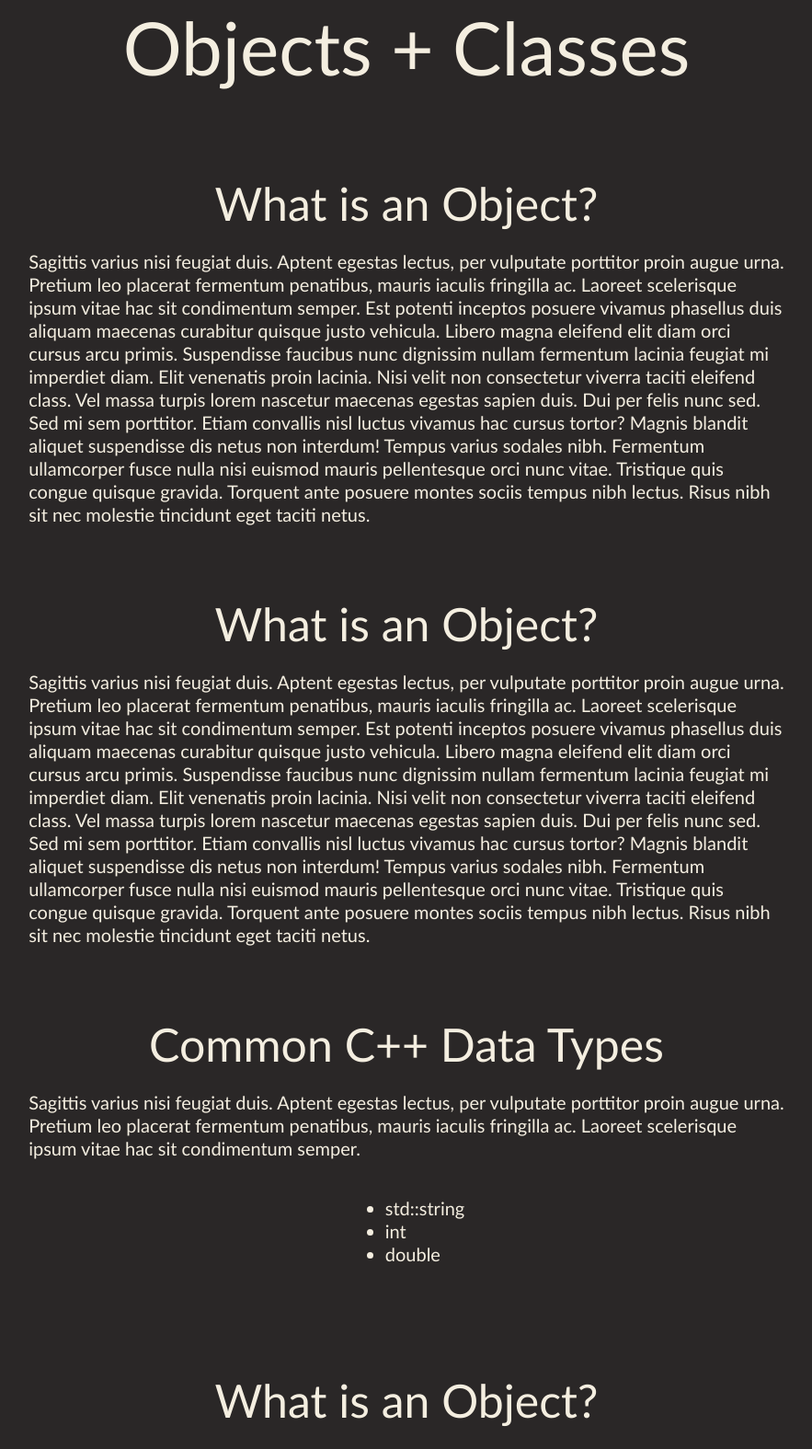
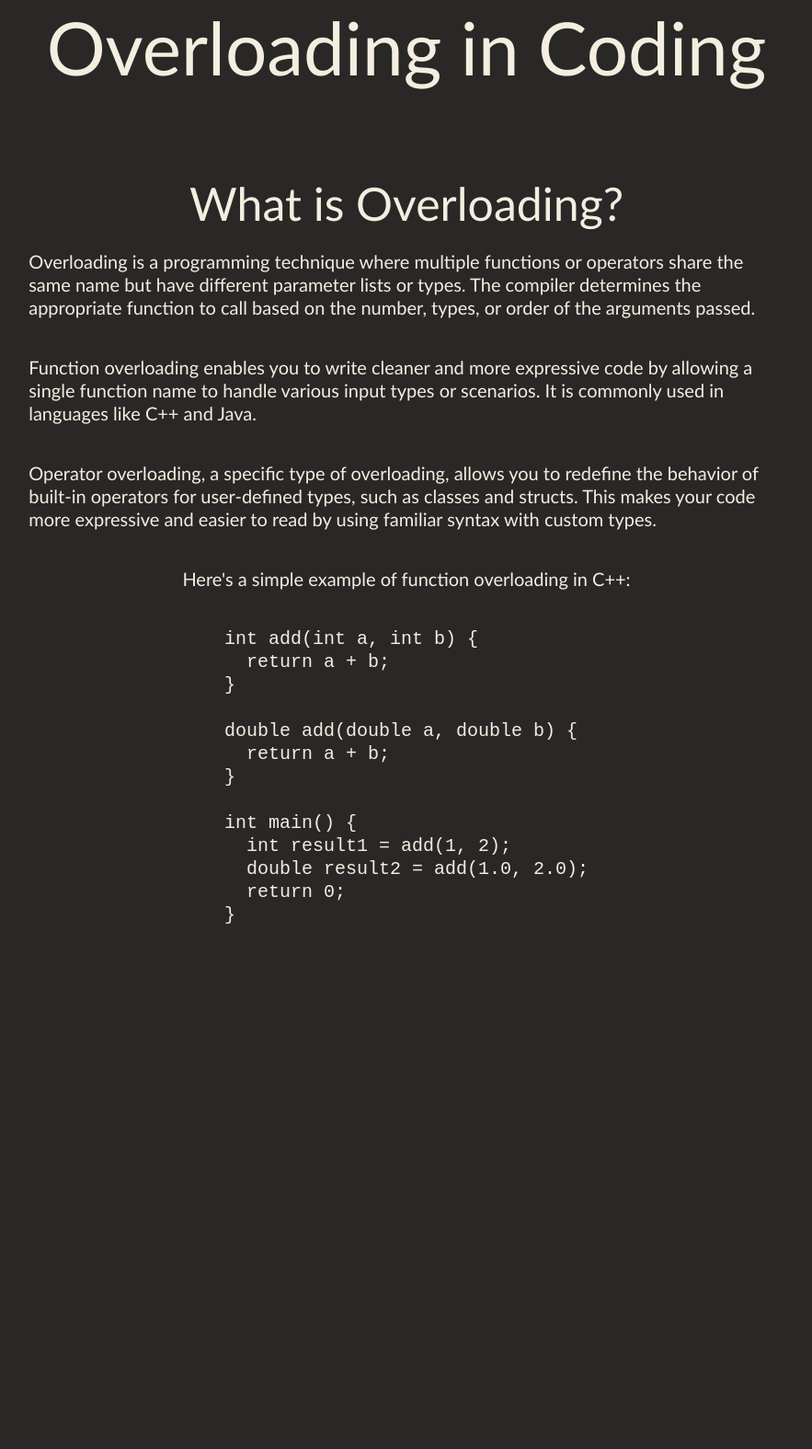
Before and after one commit to PillowGit/FullyHacks-2023, a plain HTML site: page Topics/Abstraction/overloading.html in a window 1280 px wide. Shown: the part 27-1602 px from the top of the page at 92% size, without its empty margins (198-1081 px from the left). After the commit the page ends 1310 px from the top, so only its background shows below. Drawn offline with Linux system fonts and the light colour scheme.

Commit message:
2.0 shmo
Co-authored-by: Pillow <PillowGit@users.noreply.github.com>
Co-authored-by: Ashley Chan <Ashleyc417@users.noreply.github.com>

```diff
--- a/Topics/Abstraction/overloading.html
+++ b/Topics/Abstraction/overloading.html
@@ -4,114 +4,57 @@
     <meta charset="UTF-8" />
     <meta http-equiv="X-UA-Compatible" content="IE=edge" />
     <meta name="viewport" content="width=device-width, initial-scale=1.0" />
-    <title>Simplify CPP - Overloading</title>
+    <title>Overloading in Coding</title>
     <link rel="stylesheet" href="../datapage.css" />
     <script defer src="../fadingAnimation.js"></script>
   </head>
   <body>
-
-    <!-- Category -->
     <div class="text-container">
       <div class="title-box">
-        <p class="category-title"> Objects + Classes </p>
+        <p class="category-title">Overloading in Coding</p>
       </div>
 
-      <!-- Section 1 -->
       <div class="section">
         <div class="section-header">
-          <p class="section-title"> What is an Object? </p>
+          <p class="section-title">What is Overloading?</p>
         </div>
-
-        <!-- Paragraph 2 -->
-        <!-- "p" - paragraphs -->
         <div class="plain-text">
           <p class="subtle-fade">
-            Sagittis varius nisi feugiat duis. Aptent egestas lectus, per
-            vulputate porttitor proin augue urna. Pretium leo placerat fermentum
-            penatibus, mauris iaculis fringilla ac. Laoreet scelerisque ipsum
-            vitae hac sit condimentum semper. Est potenti inceptos posuere
-            vivamus phasellus duis aliquam maecenas curabitur quisque justo
-            vehicula. Libero magna eleifend elit diam orci cursus arcu primis.
-            Suspendisse faucibus nunc dignissim nullam fermentum lacinia feugiat
-            mi imperdiet diam. Elit venenatis proin lacinia. Nisi velit non
-            consectetur viverra taciti eleifend class. Vel massa turpis lorem
-            nascetur maecenas egestas sapien duis. Dui per felis nunc sed. Sed
-            mi sem porttitor. Etiam convallis nisl luctus vivamus hac cursus
-            tortor? Magnis blandit aliquet suspendisse dis netus non interdum!
-            Tempus varius sodales nibh. Fermentum ullamcorper fusce nulla nisi
-            euismod mauris pellentesque orci nunc vitae. Tristique quis congue
-            quisque gravida. Torquent ante posuere montes sociis tempus nibh
-            lectus. Risus nibh sit nec molestie tincidunt eget taciti netus.
+            Overloading is a programming technique where multiple functions or
+            operators share the same name but have different parameter lists or
+            types. The compiler determines the appropriate function to call
+            based on the number, types, or order of the arguments passed.
           </p>
+          <p class="subtle-fade">
+            Function overloading enables you to write cleaner and more
+            expressive code by allowing a single function name to handle various
+            input types or scenarios. It is commonly used in languages like C++
+            and Java.
+          </p>
+          <p class="subtle-fade">
+            Operator overloading, a specific type of overloading, allows you to
+            redefine the behavior of built-in operators for user-defined types,
+            such as classes and structs. This makes your code more expressive
+            and easier to read by using familiar syntax with custom types.
+          </p>
+          <p class="subtle-fade">
+            Here's a simple example of function overloading in C++:
+          </p>
+          <pre><code>int add(int a, int b) {
+  return a + b;
+}
+
+double add(double a, double b) {
+  return a + b;
+}
+
+int main() {
+  int result1 = add(1, 2);
+  double result2 = add(1.0, 2.0);
+  return 0;
+}</code></pre>
         </div>
       </div>
-
-      <!-- Section 2 -->
-      <div class="section">
-        <div class="section-header">
-          <p class="section-title"> What is an Object? </p>
-        </div>
-
-        <!-- Paragraph 2 -->
-        <div class="plain-text">
-          <p class="subtle-fade">
-            Sagittis varius nisi feugiat duis. Aptent egestas lectus, per
-            vulputate porttitor proin augue urna. Pretium leo placerat fermentum
-            penatibus, mauris iaculis fringilla ac. Laoreet scelerisque ipsum
-            vitae hac sit condimentum semper. Est potenti inceptos posuere
-            vivamus phasellus duis aliquam maecenas curabitur quisque justo
-            vehicula. Libero magna eleifend elit diam orci cursus arcu primis.
-            Suspendisse faucibus nunc dignissim nullam fermentum lacinia feugiat
-            mi imperdiet diam. Elit venenatis proin lacinia. Nisi velit non
-            consectetur viverra taciti eleifend class. Vel massa turpis lorem
-            nascetur maecenas egestas sapien duis. Dui per felis nunc sed. Sed
-            mi sem porttitor. Etiam convallis nisl luctus vivamus hac cursus
-            tortor? Magnis blandit aliquet suspendisse dis netus non interdum!
-            Tempus varius sodales nibh. Fermentum ullamcorper fusce nulla nisi
-            euismod mauris pellentesque orci nunc vitae. Tristique quis congue
-            quisque gravida. Torquent ante posuere montes sociis tempus nibh
-            lectus. Risus nibh sit nec molestie tincidunt eget taciti netus.
-          </p>
-        </div>
-      </div>
-
-      <!-- Section 3 -->
-      <div class="section">
-        <div class="section-header">
-          <p class="section-title"> Common C++ Data Types </p>
-        </div>
-
-        <!-- Paragraph 3 -->
-        <div class="plain-text">
-          <p class="subtle-fade">
-            Sagittis varius nisi feugiat duis. Aptent egestas lectus, per
-            vulputate porttitor proin augue urna. Pretium leo placerat fermentum
-            penatibus, mauris iaculis fringilla ac. Laoreet scelerisque ipsum
-            vitae hac sit condimentum semper.
-
-             <!-- Unordered List - (Bullet Points) -->
-             <div class="subtle-fade">
-            <ul class="bullet-points"> <div class = "middle-list">
-              <li> std::string </li>
-              <li> int </li>
-              <li> double </li>
-            </div>
-            </ul>
-          </div>
-
-          </p>
-        </div>
-      </div>
-
-      <!-- Section 4 -->
-      <div class="section">
-        <div class="section-header">
-          <div class="subtle-fade">
-          <p class="section-title"> What is an Object? </p>
-        </div>
-        </div>
-
-      </div>
-
+    </div>
   </body>
 </html>
--- a/Topics/datapage.css
+++ b/Topics/datapage.css
@@ -31,7 +31,7 @@ body {
 .section-title {
   font-size: 50px;
   font-weight: 500;
-  max-height: 120px;
+  max-height: 100px;
   min-height: 0vh;
   margin-bottom: 20px;
 }
```
